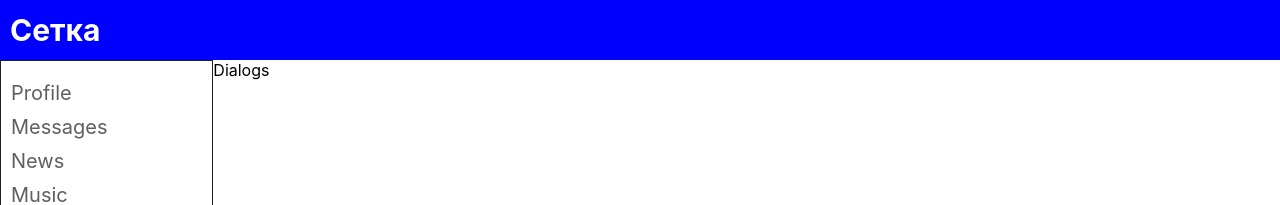
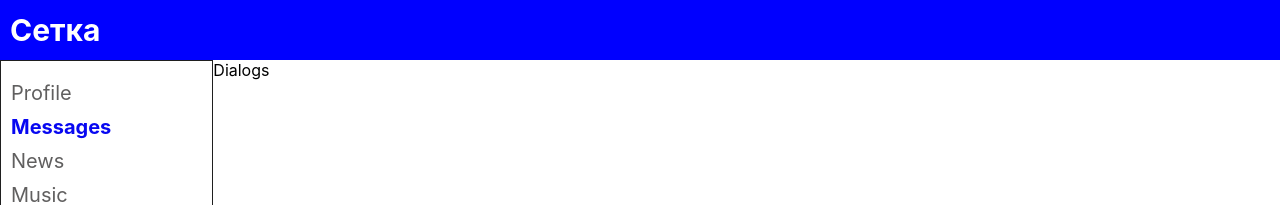
Before and after one commit to vronskyvitaly/socialnetwork, a React (Create React App) app: page /dialogs in a window 1280 px wide. Shown: the top 205 px of the page. Built offline with nearby package versions, Linux system fonts and the light colour scheme.

Commit message:
refactor: link styles

```diff
--- a/src/components/Navbar/Navbar.module.css
+++ b/src/components/Navbar/Navbar.module.css
@@ -17,13 +17,21 @@
     padding-top: 20px;
 }
 
+/*стили для ссылок в Navbar*/
 .item a {
     font-size: 20px;
     color: #605f5f;
     border-style: none;
 }
 
+/*при наведении на ссылку*/
 .item a:hover{
     font-weight: bolder;
     color: #0a0a0a;
 }
+
+/*компонента NavLink добавляет класс active*/
+.item a.active{
+    font-weight: bold;
+    color: #0808f1;
+}
--- a/src/components/Navbar/Navbar.tsx
+++ b/src/components/Navbar/Navbar.tsx
@@ -6,10 +6,10 @@ export const Navbar = () => {
     return (
         <nav className={s.nav}>
             <div className={s.item}>
-                <NavLink to ="/profile">Profile</NavLink>
+                <NavLink to ="/profile" activeClassName={s.active}>Profile</NavLink>
             </div>
             <div className={s.item}>
-                <NavLink to ="/dialogs">Messages</NavLink>
+                <NavLink to ="/dialogs" activeClassName={s.active}>Messages</NavLink>
             </div>
             <div className={s.item}>
                 <a  className={s.link} href={"#!"}>News</a>
```
